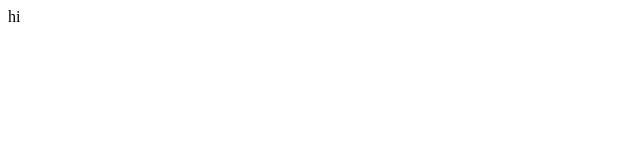
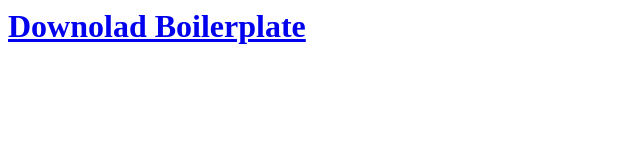
Before and after one commit to denisveller/snake-workshop, a website: page index.html in a window 1280 px wide. Shown: the whole page, without its empty margins (0-640 px from the left). Drawn offline with Linux system fonts and the light colour scheme.

Commit message:
Added link to boilerplate code in index.html

```diff
--- a/index.html
+++ b/index.html
@@ -1,5 +1,5 @@
 <html>
 	<body>
-		<p>hi</p>
+		<h1><a href="https://drive.google.com/open?id=1OfhdjjpLU_4chVWtA49sjXDUeF_KUzRJ" >Downolad Boilerplate</a></h1>
 	</body>
 </html>
```
